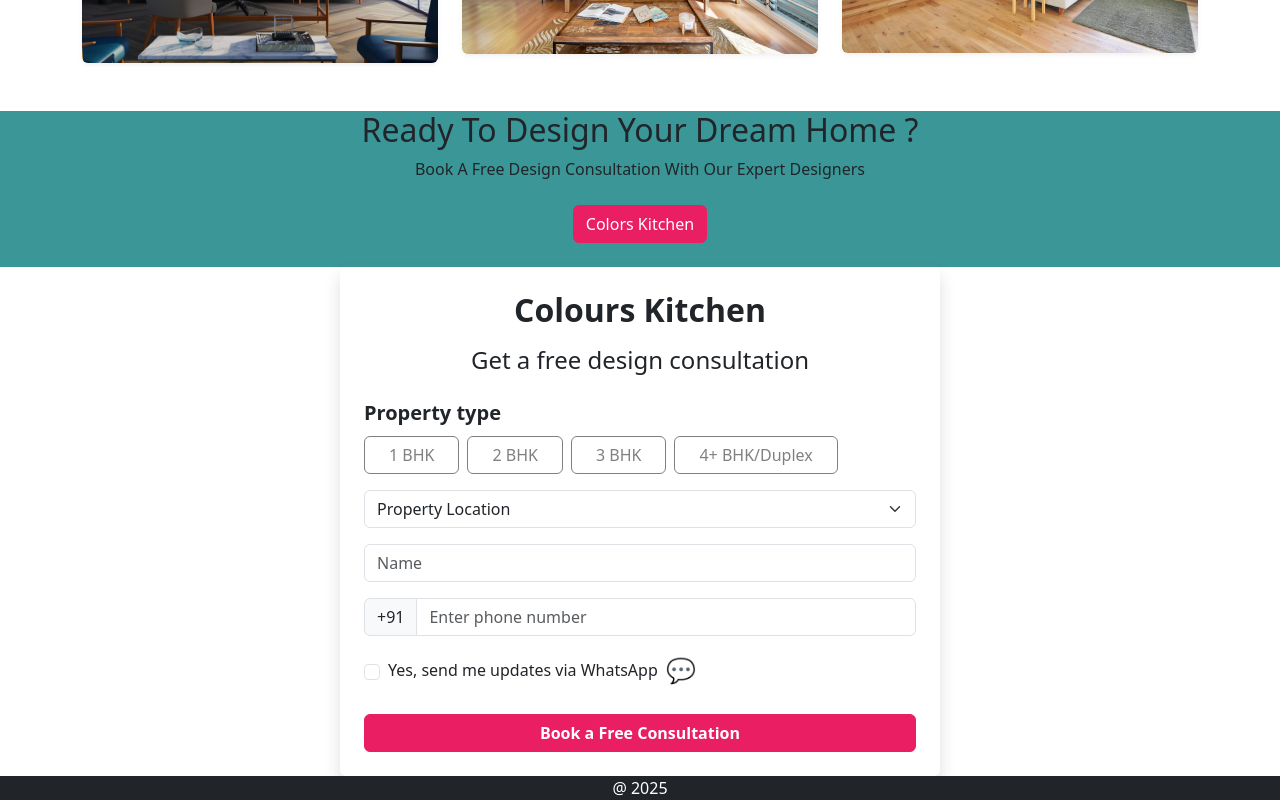
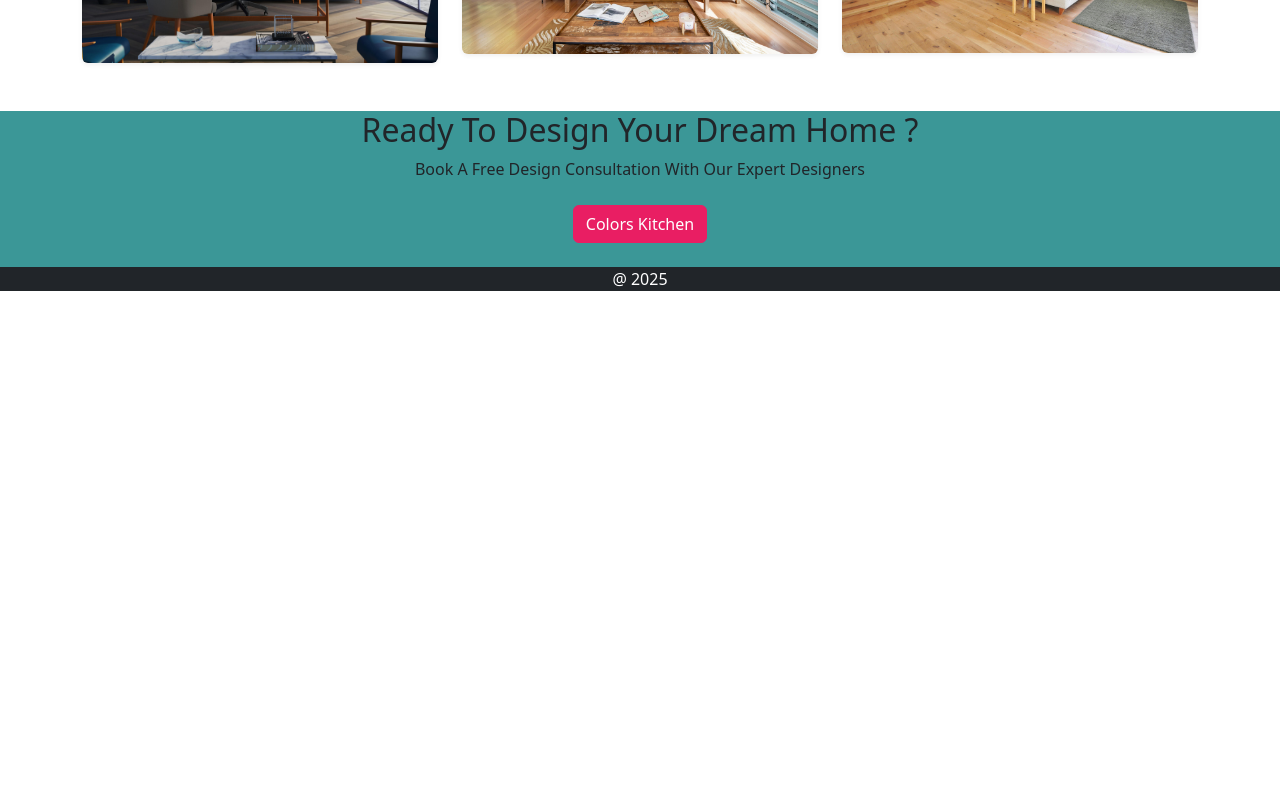
Before and after one commit to HelpingHandscodebase/colourKitchenUI, a React (Vite) app: page / in a window 1280 px wide. Shown: the part 4538-5338 px from the top of the page. After the commit the page ends 4829 px from the top, so only its background shows below. Built offline with nearby package versions, Linux system fonts and the light colour scheme.

Commit message:
added consultation form

```diff
--- a/src/App.tsx
+++ b/src/App.tsx
@@ -12,7 +12,7 @@
 import Project from './project.tsx'
 import Services from './components/services.tsx'
 import GetFreeQuote from './components/getFreeQuote.tsx'
-import ConsultationForm from "./components/consultationForm.tsx";
+// import ConsultationForm from "./components/consultationForm.tsx";
 
 
 function App() {
@@ -29,7 +29,7 @@
           <Route path="/services" element={<Services />} />
           <Route path="/getFreeQuote" element={<GetFreeQuote />} />
         </Routes>
-      <ConsultationForm />
+      {/* <ConsultationForm /> */}
       <Footer />
     </BrowserRouter>
   )
```
